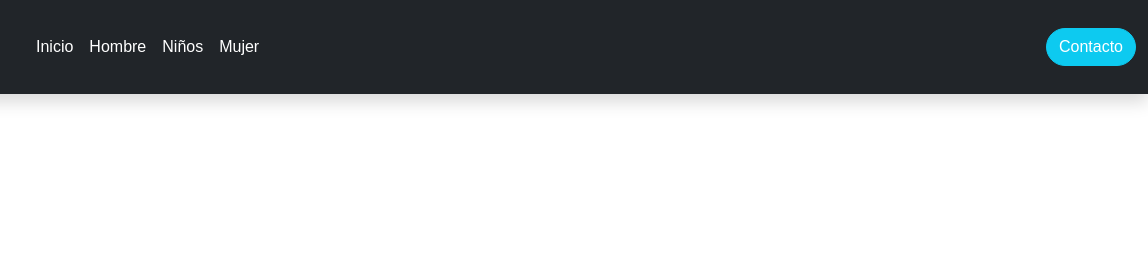
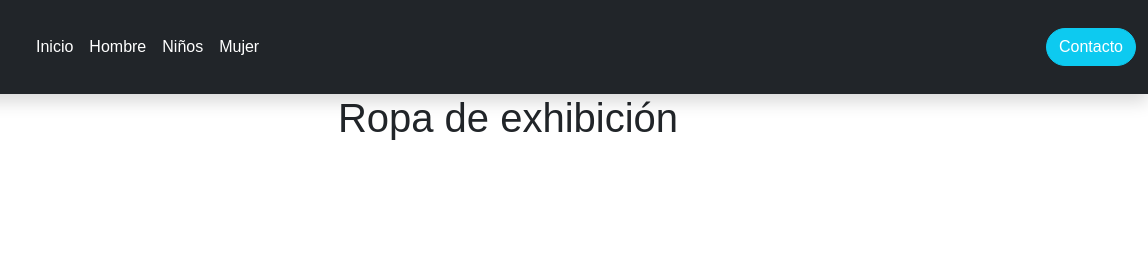
Before and after one commit to DionelZK/Dionel-Goin, a plain HTML site: page pages/Mujer.html in a window 1280 px wide. Shown: the top 263 px of the page, 132-1280 px from the left. Drawn offline with nearby package versions, Linux system fonts and the light colour scheme.

Commit message:
agregue h1

```diff
--- a/pages/Mujer.html
+++ b/pages/Mujer.html
@@ -80,6 +80,9 @@
         </div>
       </nav>
     </header>
+    <div class="titulo">
+      <h1>Ropa de exhibición</h1>
+    </div>
     <div class="contenedor">
       <div><img src="../images/buzomujer2.webp" alt="buzo" /></div>
       <div><img src="../images/zapasmujer.png" alt="zapatillas" /></div>
```
Also changed, not shown: pages/hombre.html (+3 -0 lines), pages/ninos.html (+3 -0 lines).
